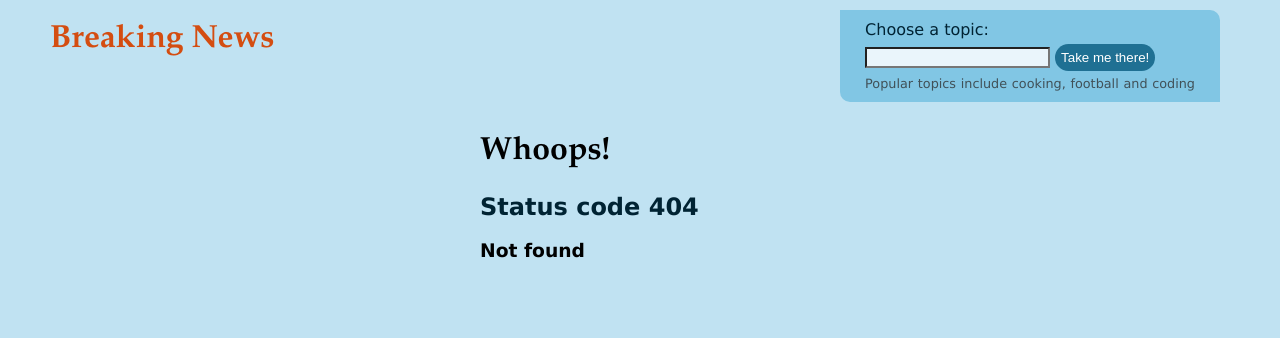
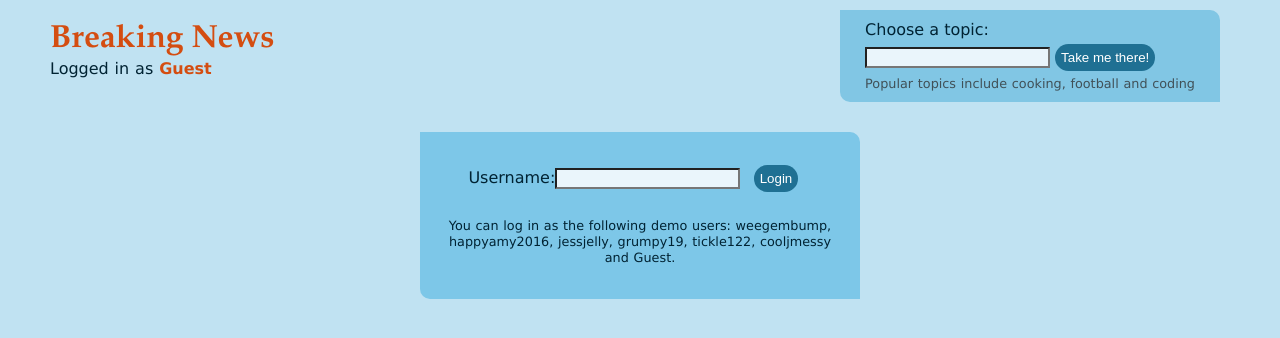
Before and after one commit to NickOfRhyme/news-fe, a React (Create React App) app: page /login in a window 1280 px wide. Before the commit this address had no page. Shown: the top 338 px of the page. Built offline with nearby package versions, Linux system fonts and the light colour scheme.

Commit message:
added a login page

```diff
--- a/src/App.js
+++ b/src/App.js
@@ -5,15 +5,26 @@ import { Router } from "@reach/router";
 import TopicPage from "./components/TopicPage";
 import ArticlePage from "./components/ArticlePage";
 import ErrorPage from "./components/ErrorPage";
+import LoginPage from "./components/LoginPage";
 import UserContext from "./components/contexts/UserContext";
 
 class App extends React.Component {
+  changeUser = newUser => {
+    this.setState({ user: newUser });
+  };
+
+  state = {
+    user: "Guest",
+    changeUser: this.changeUser
+  };
+
   render() {
     return (
-      <UserContext.Provider value={"jessjelly"}>
+      <UserContext.Provider value={{ ...this.state }}>
         <Header />
         <Router id="mainContent">
           <FrontPage path="/" />
+          <LoginPage path="/login" />
           <TopicPage path="/topics/:topic" />
           <ArticlePage path="/topics/:topic/:article_id" />
           <ErrorPage default />
--- a/src/components/ArticleList.jsx
+++ b/src/components/ArticleList.jsx
@@ -1,6 +1,5 @@
 import React from "react";
 import ArticleCard from "./ArticleCard";
-import UserContext from "./contexts/UserContext";
 
 const ArticleList = props => {
   const { articles, topicHead, voteArticle, user } = props;
--- a/src/components/ArticlePage.jsx
+++ b/src/components/ArticlePage.jsx
@@ -22,6 +22,7 @@ class ArticlePage extends Component {
     const { comments, article, err, isLoading } = this.state;
     const { article_id } = this.props;
     const { addComment, fetchComments, removeComment } = this;
+    console.log(this.context);
 
     if (err) {
       return <ErrorPage err={err} />;
@@ -39,13 +40,13 @@ class ArticlePage extends Component {
           <Sortbar sortingFunc={fetchComments} />
           <CommentList
             comments={comments}
-            user={this.context}
+            user={this.context.user}
             removeComment={removeComment}
           />
           <ReplyForm
             article_id={article_id}
             addComment={addComment}
-            user={this.context}
+            user={this.context.user}
           />
         </main>
       );
@@ -56,7 +57,7 @@ class ArticlePage extends Component {
     api
       .getArticle(article_id)
       .then(({ article }) => {
-        if (article.topic === topic) {
+        if (article.topic === topic || topic === "all") {
           this.setState({ article, isLoading: false });
         } else {
           this.setState({
--- a/src/components/DeleteCommentBtn.jsx
+++ b/src/components/DeleteCommentBtn.jsx
@@ -10,9 +10,11 @@ class DeleteCommentBtn extends React.Component {
     const { showingConfirmBox } = this.state;
     return showingConfirmBox ? (
       <aside className={styles.confirmBox}>
-        Are you sure?
-        <button onClick={deleteComment}>Yes, delete my comment</button>
-        <button onClick={cancelDelete}>Cancel</button>
+        <p className={styles.prompt}>Are you sure?</p>
+        <div className={styles.options}>
+          <button onClick={deleteComment}>Yes, delete my comment</button>
+          <button onClick={cancelDelete}>Cancel</button>
+        </div>
       </aside>
     ) : (
       <button onClick={showConfirmBox}>Delete comment</button>
--- a/src/components/FrontPage.jsx
+++ b/src/components/FrontPage.jsx
@@ -18,7 +18,6 @@ class FrontPage extends Component {
 
   render() {
     const { articles, err, articleQueries, isLoading } = this.state;
-    const { user } = this.props;
     const { fetchArticles } = this;
 
     if (err) return <ErrorPage err={err} />;
@@ -36,7 +35,7 @@ class FrontPage extends Component {
             <ArticleList
               articles={articles}
               topicHead={true}
-              user={this.context}
+              user={this.context.user}
             />
           )}
         </main>
--- a/src/components/Header.jsx
+++ b/src/components/Header.jsx
@@ -1,13 +1,20 @@
 import React from "react";
 import { Link } from "@reach/router";
+import UserContext from "./contexts/UserContext";
 import TopicNav from "./TopicNav";
 
 const Header = props => {
+  const user = React.useContext(UserContext).user;
   return (
     <header>
-      <h1>
-        <Link to="/">Breaking News</Link>
-      </h1>
+      <div>
+        <h1>
+          <Link to="/">Breaking News</Link>
+        </h1>
+        <p className="logInMessage">
+          Logged in as <Link to="/login">{user}</Link>
+        </p>
+      </div>
       <TopicNav />
     </header>
   );
--- /dev/null
+++ b/src/components/LoginPage.jsx
@@ -0,0 +1,62 @@
+import React, { Component } from "react";
+import { navigate } from "@reach/router";
+import UserContext from "./contexts/UserContext";
+import styles from "./css/LoginPage.module.css";
+
+class LoginPage extends Component {
+  static contextType = UserContext;
+
+  state = {
+    userValue: "",
+    invalidLogin: false,
+    validUsers: [
+      "weegembump",
+      "happyamy2016",
+      "jessjelly",
+      "grumpy19",
+      "tickle122",
+      "cooljmessy"
+    ]
+  };
+
+  render() {
+    const { invalidLogin } = this.state;
+    return (
+      <form onSubmit={this.login} className={styles.loginForm}>
+        <label>
+          Username:
+          <input
+            type="text"
+            name="username"
+            value={this.context.userValue}
+            onChange={this.handleChange}
+          />
+        </label>
+        <button className={styles.loginButton}>Login</button>
+        <p className={styles.loginInfo}>
+          You can log in as the following demo users: weegembump, happyamy2016,
+          jessjelly, grumpy19, tickle122, cooljmessy and Guest.
+        </p>
+        {invalidLogin && <p className={styles.loginError}>User not found.</p>}
+      </form>
+    );
+  }
+
+  handleChange = e => {
+    this.setState({ userValue: e.target.value });
+  };
+
+  login = e => {
+    const { changeUser } = this.context;
+    const { userValue, validUsers } = this.state;
+    e.preventDefault();
+    if (validUsers.includes(userValue)) {
+      changeUser(userValue);
+      navigate("/");
+    } else {
+      this.setState({ invalidLogin: true, userValue: "" });
+    }
+  };
+}
+
+export default LoginPage;
--- a/src/components/TopicPage.jsx
+++ b/src/components/TopicPage.jsx
@@ -41,7 +41,7 @@ class TopicPage extends Component {
                   incCommentOption={true}
                   topic={topic}
                 />
-                <ArticleList articles={articles} user={this.context} />
+                <ArticleList articles={articles} user={this.context.user} />
               </main>
             </>
           )}
--- a/src/components/contexts/UserContext.jsx
+++ b/src/components/contexts/UserContext.jsx
@@ -1,5 +1,8 @@
 import React from "react";
 
-const UserContext = React.createContext("Guest");
+const UserContext = React.createContext({
+  user: "Guest",
+  changeUser: () => {}
+});
 
 export default UserContext;
--- a/src/components/css/DeleteCommentBtn.module.css
+++ b/src/components/css/DeleteCommentBtn.module.css
@@ -2,16 +2,20 @@
   position: fixed;
   z-index: 1;
   height: fit-content;
-  width: 250px;
-  background-color: #d5ecf6;
-  border: 2px solid #1b607e;
-  border-radius: 5px;
+  width: 260px;
+  background-color: hsl(198.4, 65%, 70%);
+  border: 2px solid #d5ecf6;
+  border-radius: 0px 10px;
   padding: 10px;
   top: calc(50% - 55px);
   left: calc(50% - 135px);
 }
 
-.confirmBox > * {
+.prompt {
   text-align: center;
-  margin: 10px;
 }
+
+.options {
+  display: flex;
+  justify-content: space-evenly;
+}
--- /dev/null
+++ b/src/components/css/LoginPage.module.css
@@ -0,0 +1,22 @@
+.loginForm {
+  margin: 2em;
+  text-align: center;
+  align-items: center;
+  max-width: 400px;
+  margin: 20px auto;
+  padding: 20px;
+  border-radius: 0 10px;
+  background-color: hsl(198.4, 70%, 70%);
+}
+
+.loginButton {
+  margin: 1em;
+}
+
+.loginInfo {
+  font-size: 0.8em;
+}
+
+.loginError {
+  color: red;
+}
--- a/src/index.css
+++ b/src/index.css
@@ -26,13 +26,26 @@ header {
   justify-content: space-between;
 }
 
+header h1 {
+  margin-bottom: 0;
+}
+
+header .logInMessage {
+  margin: 0;
+}
+
 @media screen and (max-width: 801px) {
   header {
     display: block;
     margin: 0;
   }
-  h1 {
+  header h1,
+  header .logInMessage {
     text-align: center;
+  }
+
+  header .logInMessage {
+    margin-bottom: 4px;
   }
 }
 
```
Also changed, not shown: 1 other file (tests, documents, lock files or other folders).
